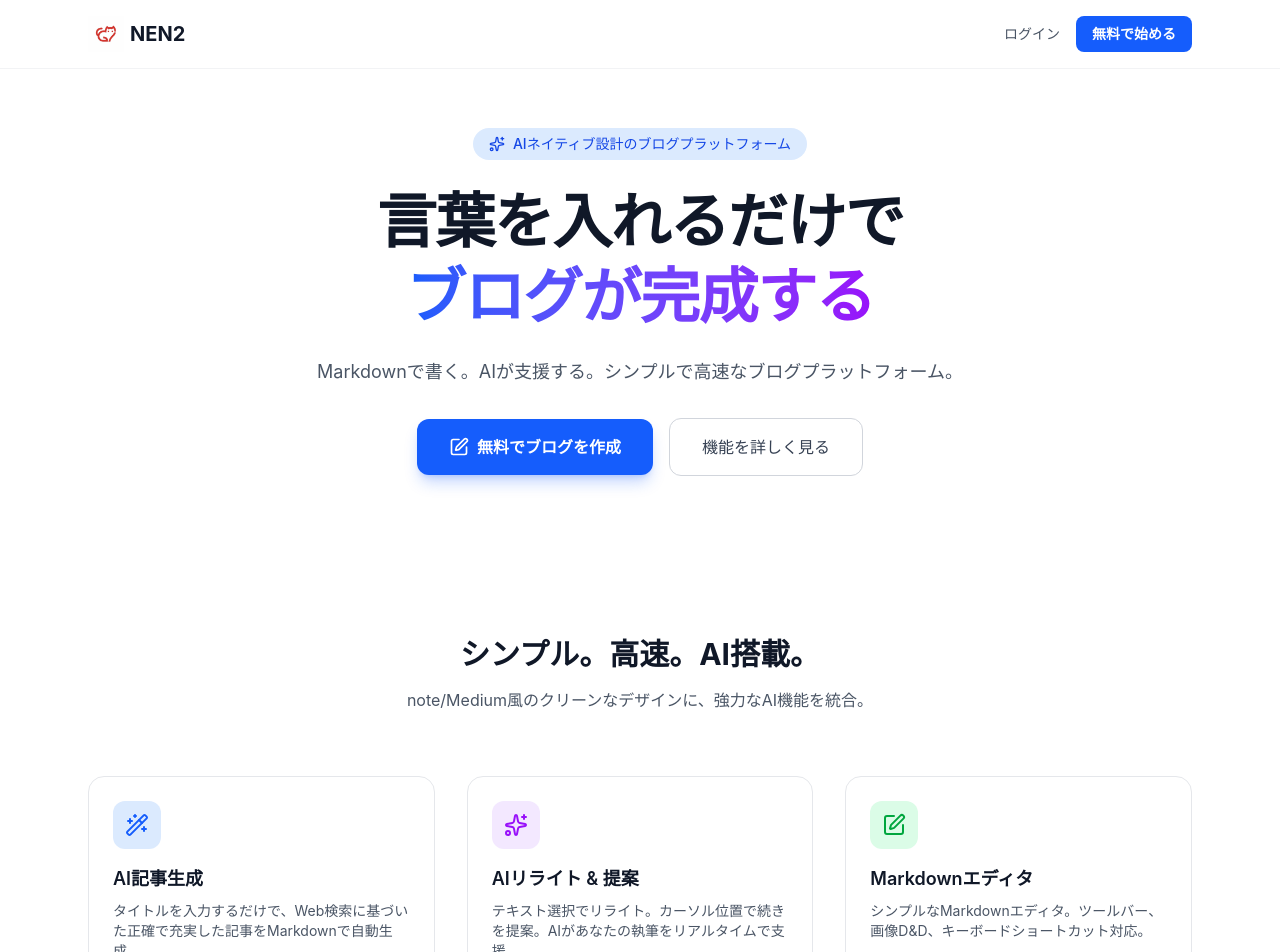
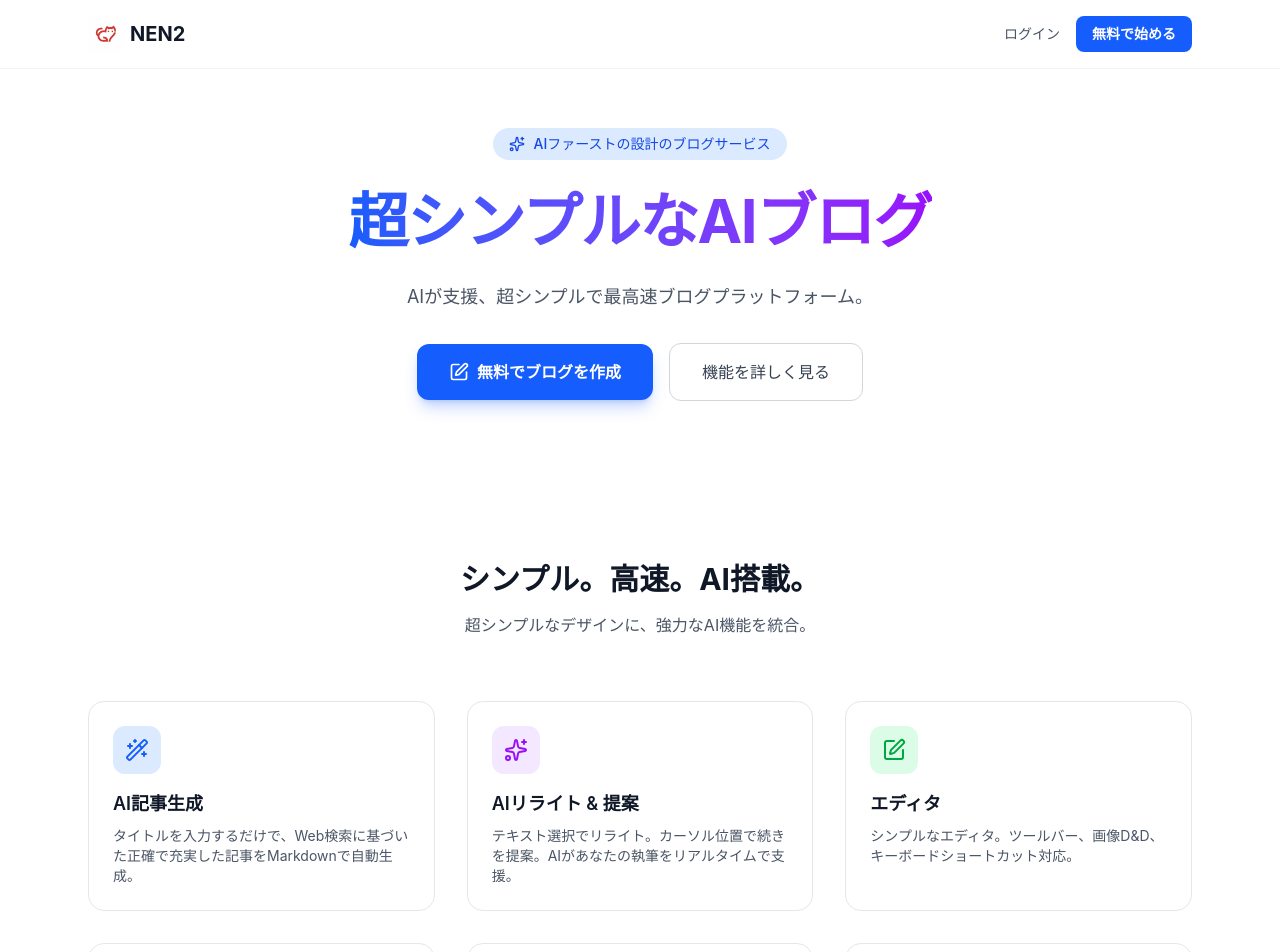
Before and after one commit to xxgoldxxgold/nen2, a Next.js app: page / in a window 1280 px wide. Shown: the top 952 px of the page. Built offline with nearby package versions, Linux system fonts and the light colour scheme.

Commit message:
トップページのコピーをAIファースト・超シンプル方針に変更
Co-Authored-By: Claude Opus 4.6 <noreply@anthropic.com>

```diff
--- a/src/app/page.tsx
+++ b/src/app/page.tsx
@@ -32,17 +32,15 @@ export default function LandingPage() {
         <div className="mx-auto max-w-4xl px-6 text-center">
           <div className="mb-6 inline-flex items-center gap-2 rounded-full bg-blue-100 px-4 py-1.5 text-sm font-medium text-blue-700 dark:bg-blue-900/30 dark:text-blue-400">
             <Sparkles className="h-4 w-4" />
-            AIネイティブ設計のブログプラットフォーム
+            AIファーストの設計のブログサービス
           </div>
           <h1 className="text-4xl font-bold leading-tight tracking-tight text-gray-900 dark:text-white sm:text-6xl">
-            言葉を入れるだけで
-            <br />
             <span className="bg-gradient-to-r from-blue-600 to-purple-600 bg-clip-text text-transparent">
-              ブログが完成する
+              超シンプルなAIブログ
             </span>
           </h1>
           <p className="mx-auto mt-6 max-w-2xl text-lg text-gray-600 dark:text-gray-400">
-            Markdownで書く。AIが支援する。シンプルで高速なブログプラットフォーム。
+            AIが支援、超シンプルで最高速ブログプラットフォーム。
           </p>
           <div className="mt-8 flex flex-col items-center gap-4 sm:flex-row sm:justify-center">
             <Link
@@ -70,7 +68,7 @@ export default function LandingPage() {
               シンプル。高速。AI搭載。
             </h2>
             <p className="mt-4 text-gray-600 dark:text-gray-400">
-              note/Medium風のクリーンなデザインに、強力なAI機能を統合。
+              超シンプルなデザインに、強力なAI機能を統合。
             </p>
           </div>
 
@@ -89,8 +87,8 @@ export default function LandingPage() {
             />
             <FeatureCard
               icon={<PenSquare className="h-6 w-6" />}
-              title="Markdownエディタ"
-              description="シンプルなMarkdownエディタ。ツールバー、画像D&D、キーボードショートカット対応。"
+              title="エディタ"
+              description="シンプルなエディタ。ツールバー、画像D&D、キーボードショートカット対応。"
               color="green"
             />
             <FeatureCard
```
